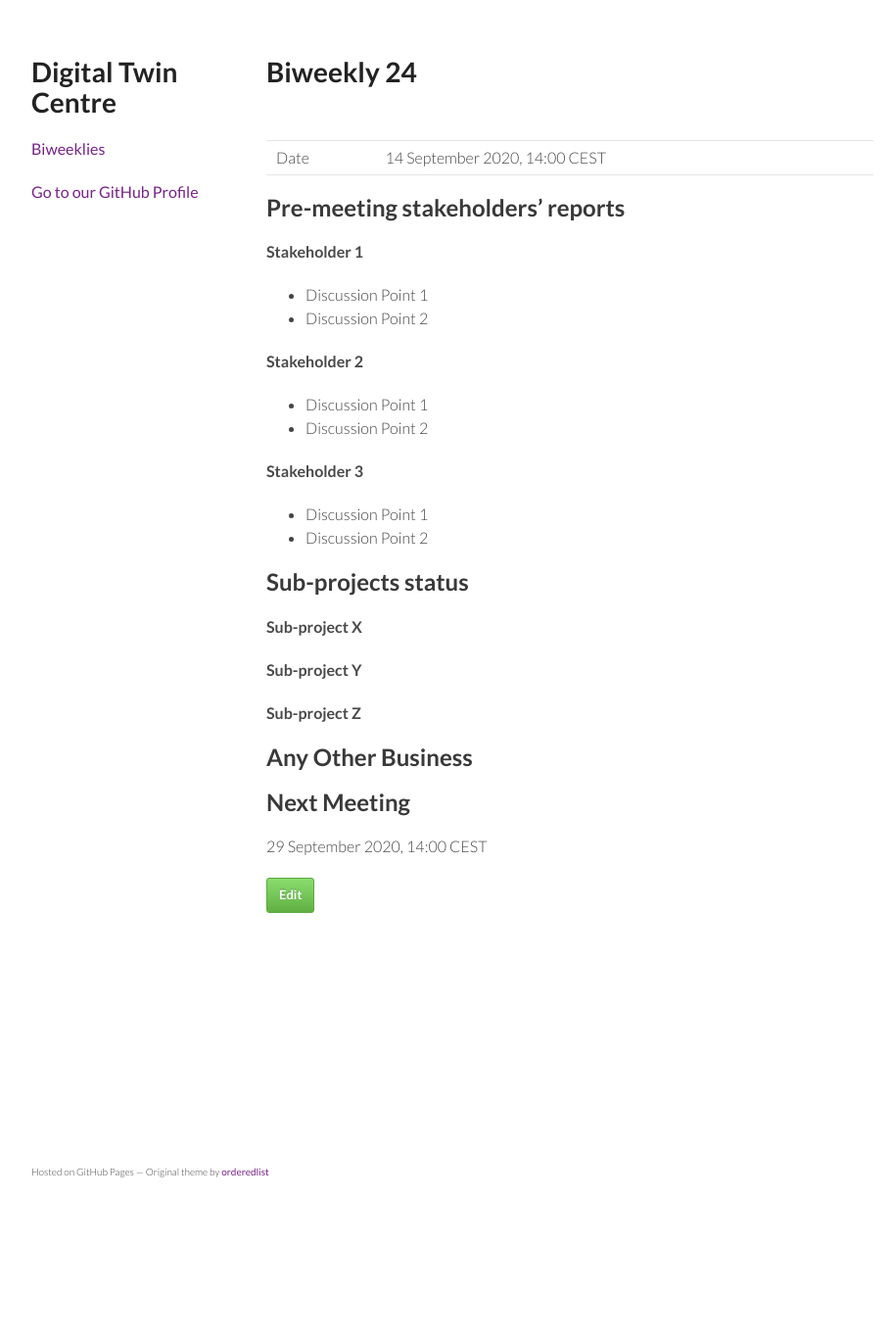
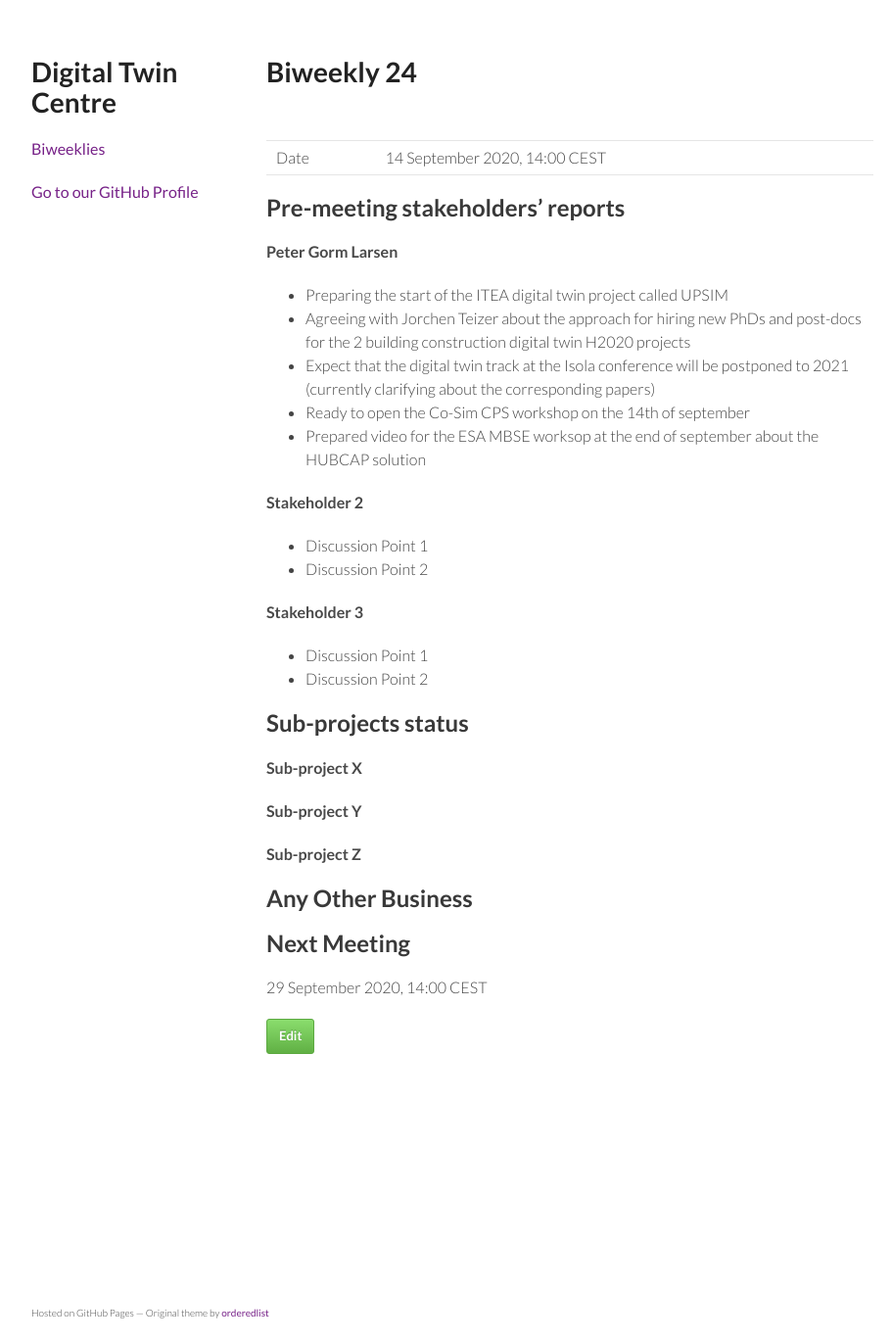
Before and after one commit to digitaltwincentre/digitaltwincentre.github.io, a Jekyll site: the page built from _biweeklies/Biweekly-24.md, in a window 1280 px wide. Shown: the whole page at 98% size, without its empty margins (178-1088 px from the left). Built offline with Jekyll 4.4.1, drawn with Linux system fonts in a browser that asks for light colours; nearby versions of some CDN libraries; before the commit the page ends 1226 px from its top, so only the background shows below that.

Commit message:
Update Biweekly-24.md

```diff
--- a/_biweeklies/Biweekly-24.md
+++ b/_biweeklies/Biweekly-24.md
@@ -20,9 +20,12 @@ date: 14 September 2020, 1400 CEST
 
 <!-- Please keep in mind that the minutes are publicly available.-->
 
-#### Stakeholder 1
-* Discussion Point 1
-* Discussion Point 2
+#### Peter Gorm Larsen
+* Preparing the start of the ITEA digital twin project called UPSIM
+* Agreeing with Jorchen Teizer about the approach for hiring new PhDs and post-docs for the 2 building construction digital twin H2020 projects
+* Expect that the digital twin track at the Isola conference will be postponed to 2021 (currently clarifying about the corresponding papers)
+* Ready to open the Co-Sim CPS workshop on the 14th of september
+* Prepared video for the ESA MBSE worksop at the end of september about the HUBCAP solution
 
 #### Stakeholder 2
 * Discussion Point 1
```
